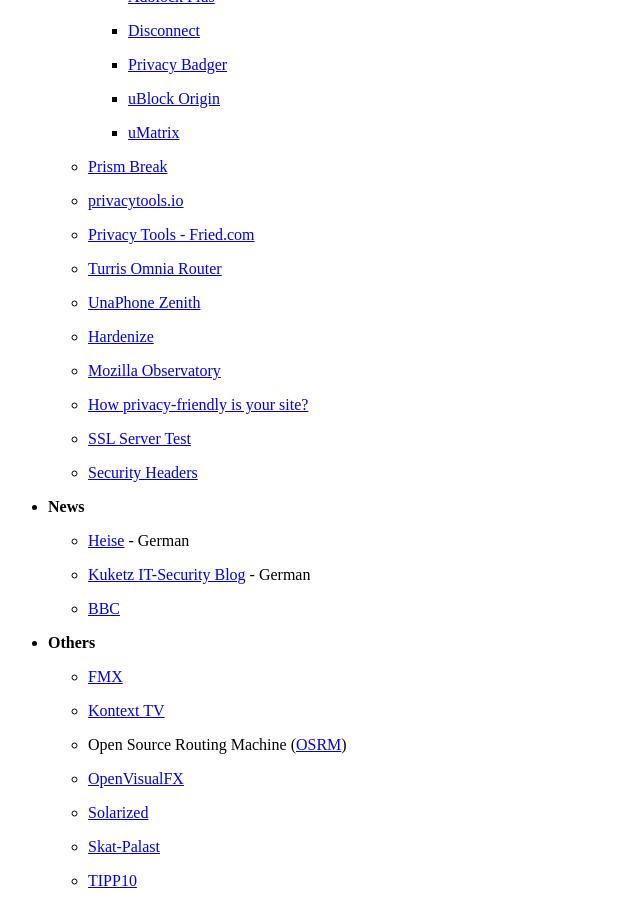
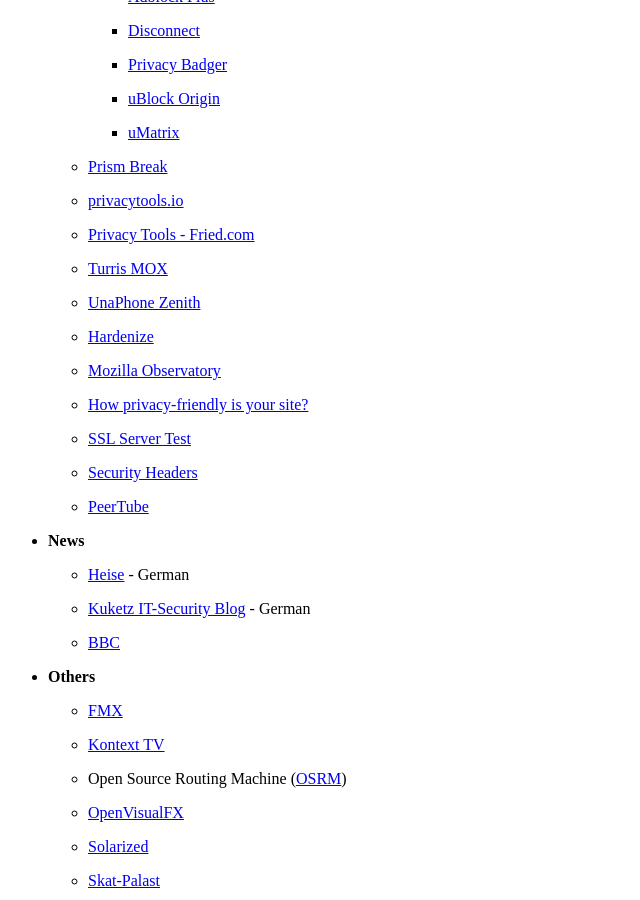
Before and after one commit to wahn/jan_walter_org, a Jekyll site: the page built from links/index.md, in a window 1280 px wide and 900 px high, scrolled down 4817 px. Shown: the whole window, without its empty margins (0-640 px from the left). Built offline with Jekyll 4.4.1, drawn with Linux system fonts in a browser that asks for light colours; Markdown is read by kramdown in place of the engine named in the settings.

Commit message:
Add PeerTube and change router to Turris MOX.

```diff
--- a/links/index.md
+++ b/links/index.md
@@ -319,7 +319,7 @@
 
     - [Privacy Tools - Fried.com](https://fried.com/privacy/)
 
-    - [Turris Omnia Router](https://www.indiegogo.com/projects/turris-omnia-hi-performance-open-source-router#)
+    - [Turris MOX](https://www.indiegogo.com/projects/turris-mox-modular-open-source-router-security-computers)
 
     - [UnaPhone Zenith](https://www.indiegogo.com/projects/unaphone-zenith-secure-and-private-smartphone#)
 
@@ -332,6 +332,8 @@
     - [SSL Server Test](https://www.ssllabs.com/ssltest)
 
     - [Security Headers](https://securityheaders.io)
+
+    - [PeerTube](https://joinpeertube.org/en)
 
 * __News__
 
```
